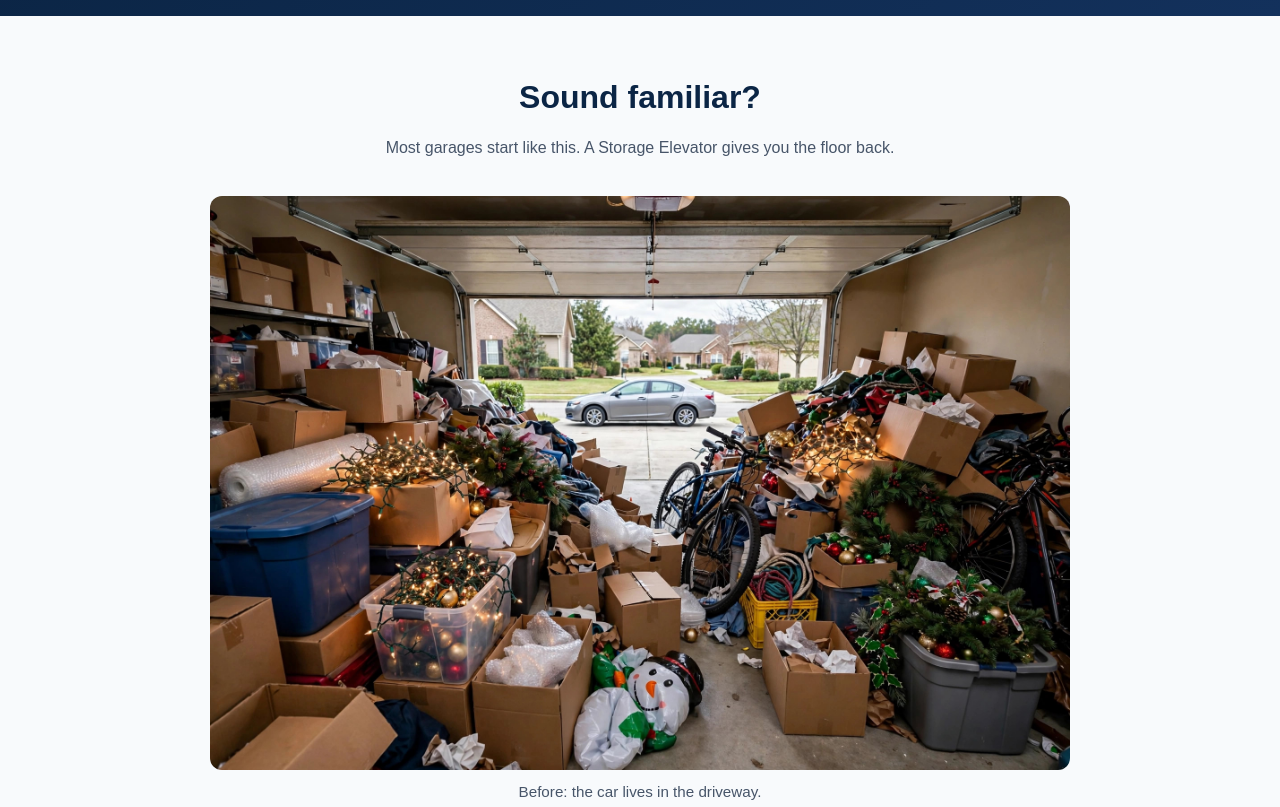
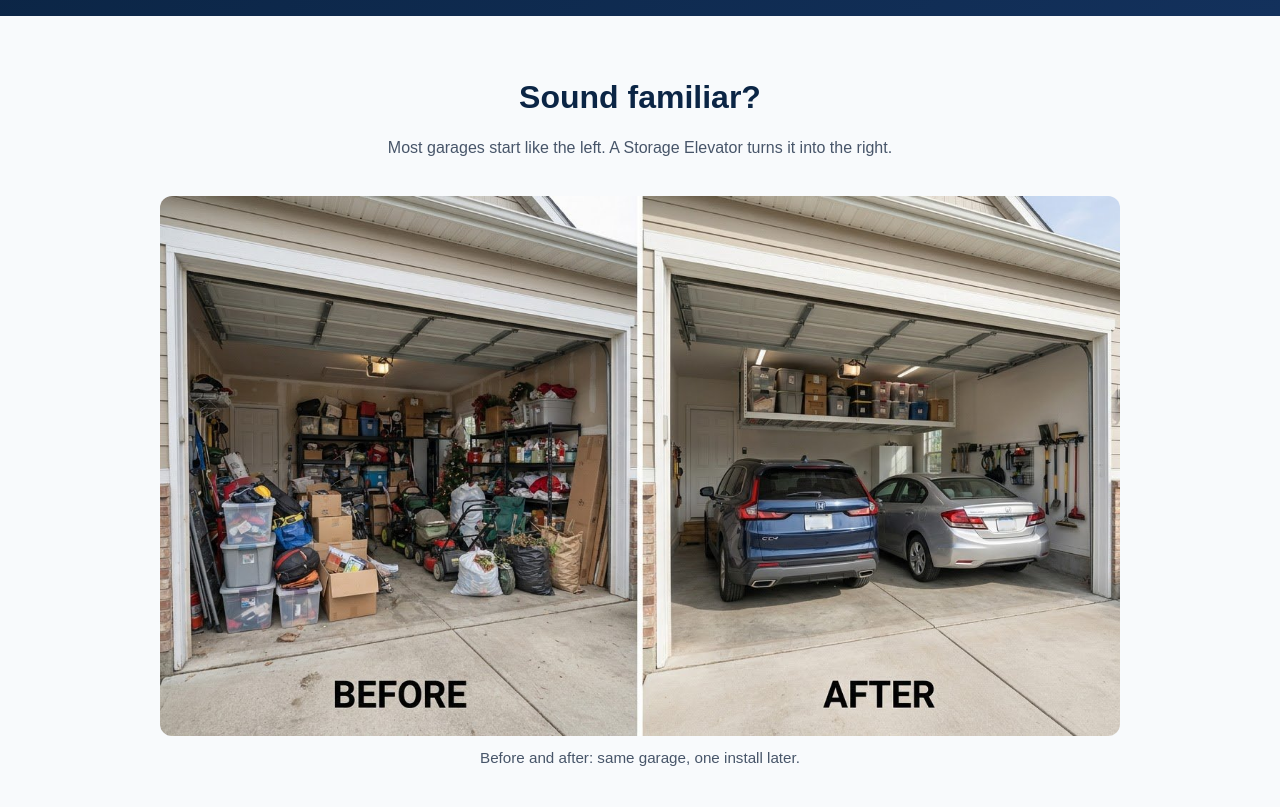
Before and after one commit to jbstog24-maker/skygarage-storage, a plain HTML site: page index.html in a window 1280 px wide. Shown: the part 1800-2607 px from the top of the page. Drawn offline with Linux system fonts and the light colour scheme.

Commit message:
Add before-after, installer, and drill photos

```diff
--- a/index.html
+++ b/index.html
@@ -41,10 +41,10 @@
   <section class="section section-alt">
     <div class="container">
       <h2>Sound familiar?</h2>
-      <p class="section-intro">Most garages start like this. A Storage Elevator gives you the floor back.</p>
-      <figure class="photo-card" style="max-width:860px; margin:0 auto;">
-        <img class="site-photo" src="assets/garage-before.jpg" alt="Cluttered garage with boxes and holiday decorations covering the floor and the car parked out in the driveway">
-        <figcaption>Before: the car lives in the driveway.</figcaption>
+      <p class="section-intro">Most garages start like the left. A Storage Elevator turns it into the right.</p>
+      <figure class="photo-card" style="max-width:960px; margin:0 auto;">
+        <img class="site-photo" src="assets/garage-before-after.jpg" alt="Before and after: a cluttered garage with no room for cars, then the same garage clean with two cars parked inside and storage up on a ceiling shelf">
+        <figcaption>Before and after: same garage, one install later.</figcaption>
       </figure>
     </div>
   </section>
```
Also changed, not shown: installers.html (+4 -0 lines), pricing.html (+4 -0 lines).
